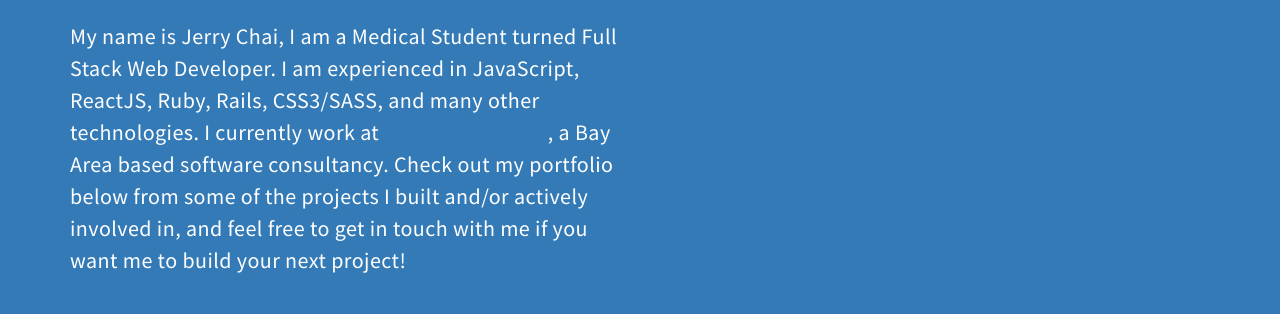
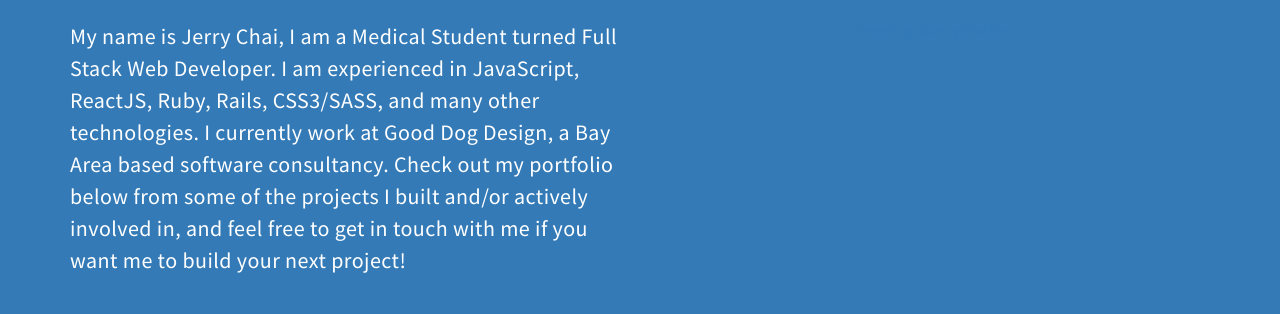
Before and after one commit to jchai002/JerryChai-Portfolio, a Jekyll site: the page built from index.html, in a window 1280 px wide. Shown: the part 930-1244 px from the top of the page. Built offline with Jekyll 4.4.1, drawn with Linux system fonts in a browser that asks for light colours; comment, search, counter and statistics services are not loaded.

Commit message:
update intro link color

```diff
--- a/css/main.css
+++ b/css/main.css
@@ -16,12 +16,18 @@ body {
     font-family: "Source Sans Pro","Helvetica Neue",Helvetica,Arial,sans-serif;
 }
 
+
+
 .intro {
   color: #ffffff;
   font-size: 22px;
   line-height: 32px;
   letter-spacing: 0.02em;
   margin-bottom: 2em;
+}
+
+.intro a {
+  color: white;
 }
 
 
```
